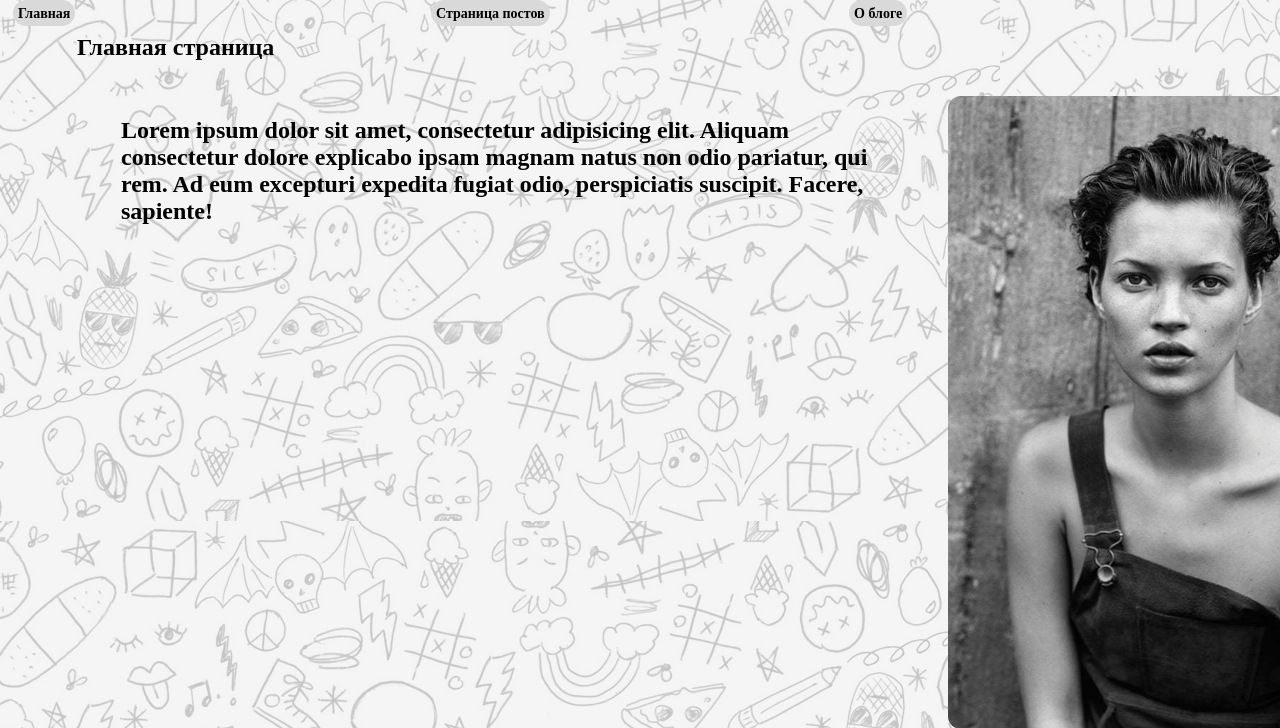
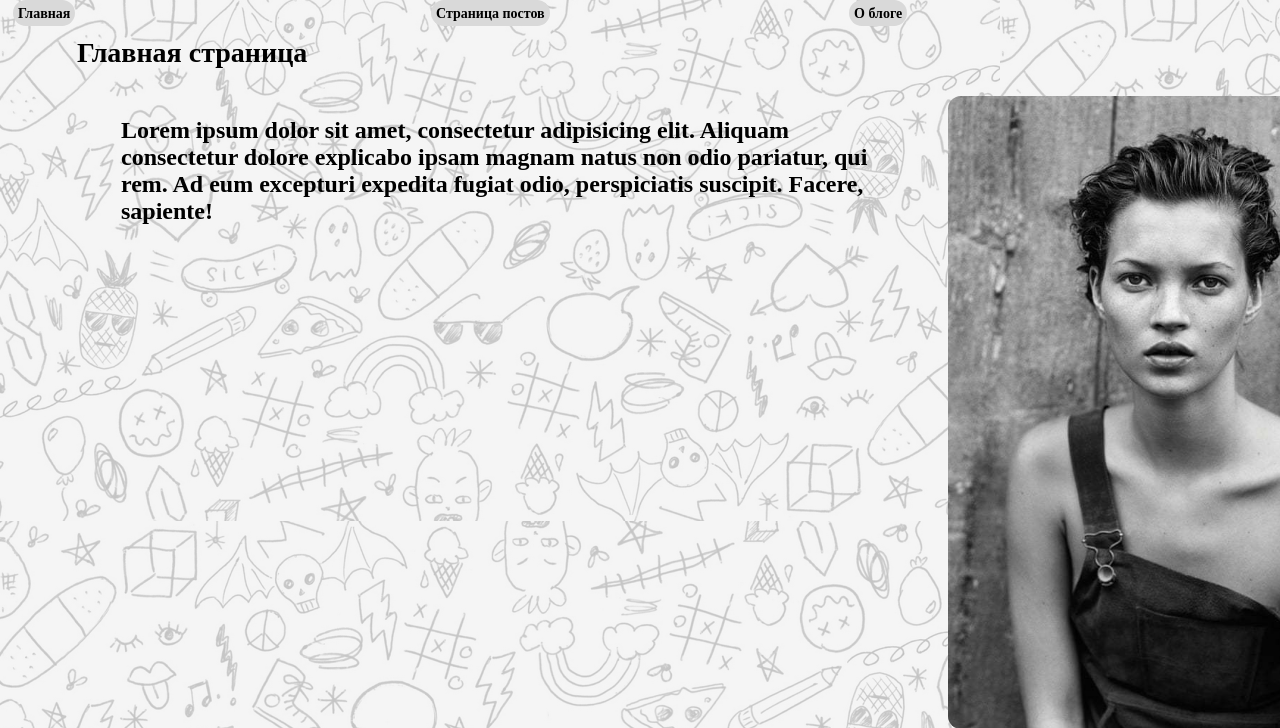
Before and after one commit to Alex-Ut/testTemplates, a Django app: page / in a window 1280 px wide; the page is wider, and only the part inside the window is pictured. Shown: the part 35-763 px from the top of that part. Run offline with Django 4.2, Linux system fonts and the light colour scheme; parts of the project's set-up code (start-up, migrations or seed data) failed here and were passed over.

Commit message:
current css 11.12

```diff
--- a/testTemplates/static/css/base.css
+++ b/testTemplates/static/css/base.css
@@ -55,7 +55,7 @@
     top: 53px;
     position: absolute;
     color: black;
-    font-size: 24px;
+    font-size: 28px;
     font-family: Playfair Display;
     font-weight: 600;
     word-wrap: break-word
@@ -68,6 +68,7 @@
 }
 
 .card {
+    padding: 20px 5px;
     color: black;
     font-size: 20px;
     word-wrap: break-word;
```
